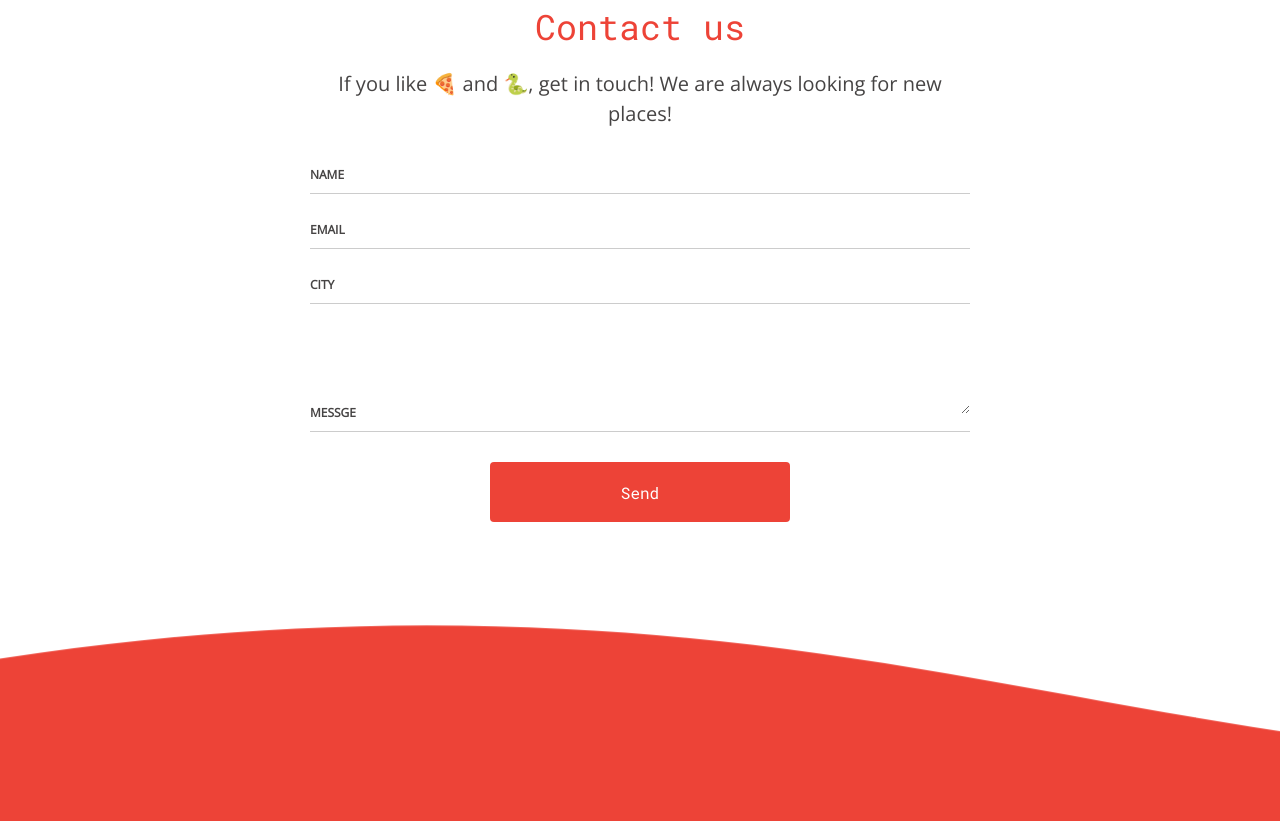
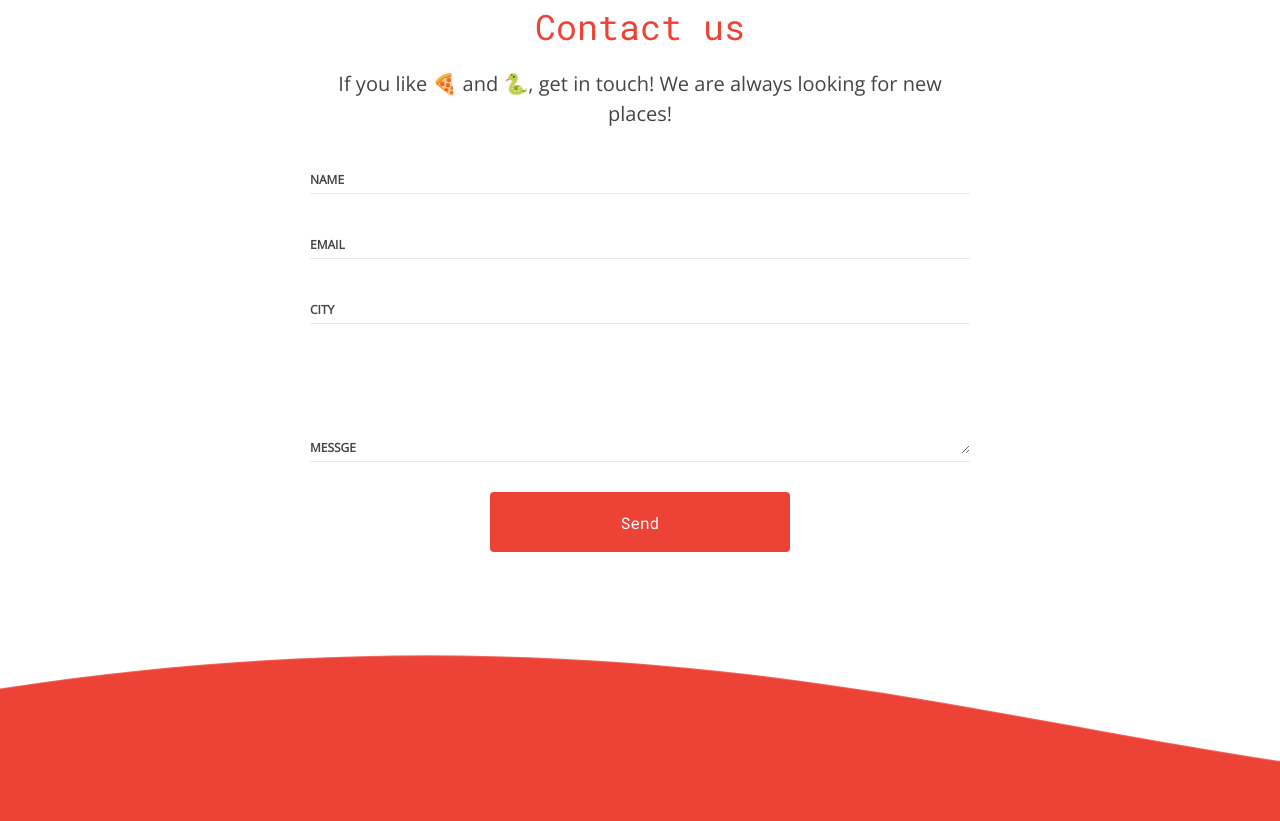
Before and after one commit to pythonpizza/python.pizza, a Gatsby site: page / in a window 1280 px wide. Shown: the part 1263-2084 px from the top of the page. Built offline with nearby package versions, Linux system fonts and the light colour scheme; Gatsby itself is replaced by a stand-in of ours.

Commit message:
Change form border color, move label below line

```diff
--- a/src/components/contact-us/index.css
+++ b/src/components/contact-us/index.css
@@ -1,8 +1,4 @@
 .ContactUs {
   margin-top: 10rem;
   margin-bottom: 10rem;
-
-  p {
-    margin-bottom: 2rem;
-  }
 }
--- a/src/components/form/index.css
+++ b/src/components/form/index.css
@@ -1,7 +1,9 @@
 .Form {
+  --input-label-active-position: 1.3rem;
+
   label {
     display: block;
-    margin-top: 1rem;
+    margin: 3rem 0;
     font-family: var(--font-name--paragraph);
 
     &:after {
@@ -11,20 +13,22 @@
 
       width: 100%;
       height: 1px;
-      background: #ccc;
+      background: #e8e8e8;
+
+      margin-top: -1rem;
     }
   }
 
   input:focus,
   textarea:focus {
     ~ span {
-      transform: translateY(0);
+      transform: translateY(var(--input-label-active-position));
     }
   }
 
   label.has-input {
     span {
-      transform: translateY(0);
+      transform: translateY(var(--input-label-active-position));
     }
   }
 
@@ -35,7 +39,7 @@
     font-weight: bold;
     font-size: 1.2rem;
 
-    transform: translateY(-1rem);
+    transform: translateY(-1.5rem);
     transition: transform 0.3s;
   }
 
```
